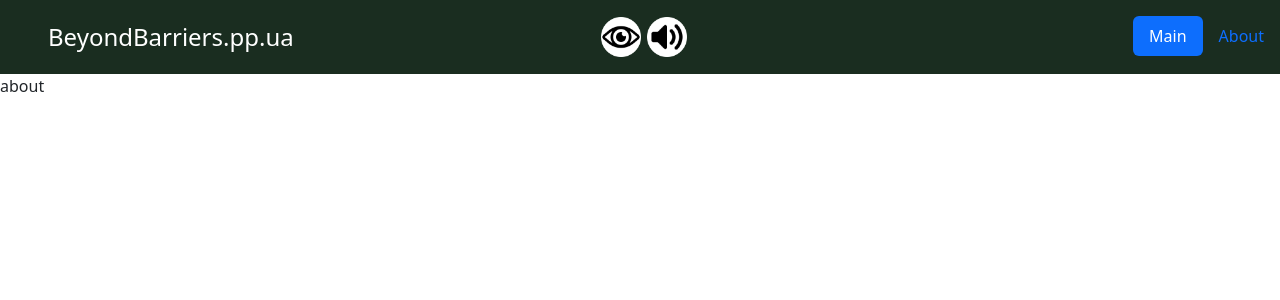
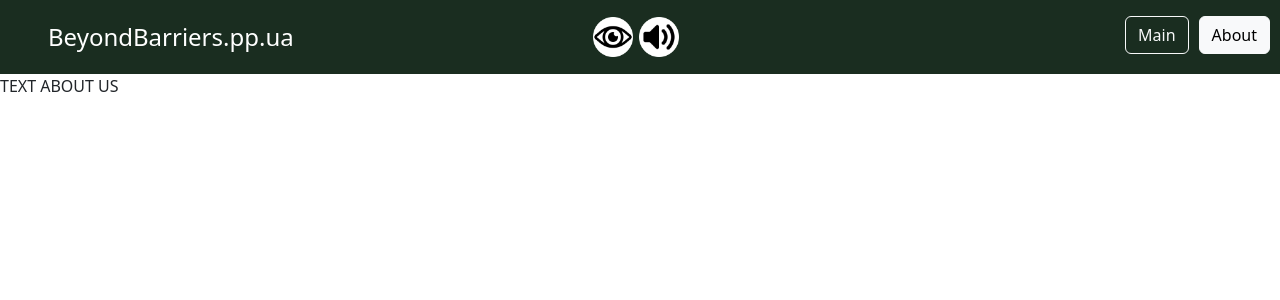
Before and after one commit to alukardv/luxoft_techground_hackathon_2, a Django app: page /about/ in a window 1280 px wide. Shown: the top 300 px of the page. Run offline with Django 4.2, Linux system fonts and the light colour scheme.

Commit message:
small refactor

```diff
--- a/luxoft_techground_hackathon_2/settings.py
+++ b/luxoft_techground_hackathon_2/settings.py
@@ -25,7 +25,7 @@ SECRET_KEY = 'django-insecure-1deu8gb)f7-5=by7c&*95x^7pw=+gh7&adx)2_4eudz(5=_8t-
 # SECURITY WARNING: don't run with debug turned on in production!
 DEBUG = True
 
-ALLOWED_HOSTS = []
+ALLOWED_HOSTS = ["*",]
 
 
 # Application definition
--- a/map/static/map/css/style.css
+++ b/map/static/map/css/style.css
@@ -1,31 +1,24 @@
 html, body {
     height: 100%;
-    margin: 0;
+    width: 100%;
+    margin: 0 auto;
     padding: 0;
-    overflow: hidden;
 }
 
-main {
-    /*position: relative;*/
-    height: 100%;
-    }
-
 #map {
-    /* position: absolute; */
     width: 100%;
     height: 100%;
-    /* z-index: 1; */
-}
-
-test {
-    /* position: absolute;*/
-    /* z-index: 2; */
 }
 
 head {
-    font-family: 'Inter';font-size: 22px;
+    font-family: 'Inter', sans-serif;
+    font-size: 22px;
 }
 
 header {
     background: #1A2D20;
 }
+
+.nav-btn-mrg-r {
+    margin-right: 10px;
+}
--- a/map/templates/map/about.html
+++ b/map/templates/map/about.html
@@ -1,6 +1,7 @@
 {% extends 'base.html' %}
+
 {% block content %}
-<main>
-    <p>about</p>
-</main>
+<div>
+    <p>TEXT ABOUT US</p>
+</div>
 {% endblock %}
--- a/map/templates/map/index.html
+++ b/map/templates/map/index.html
@@ -1,6 +1,6 @@
 {% extends 'base.html' %}
+
 {% block content %}
-<main>
 <div id="map">
     <script>
       var map = L.map('map').setView([50.4546600, 30.5238000], 13);
@@ -10,5 +10,4 @@
       }).addTo(map);
     </script>
 </div>
-</main>
 {% endblock %}
--- a/map/views.py
+++ b/map/views.py
@@ -3,26 +3,24 @@ from django.http import HttpResponse, HttpResponseNotFound
 
 from map.models import Institution
 
-menu = [{'title': "main", 'url_name': 'main'},
-        {'title': "about", 'url_name': 'about'},
-        ]
-
 
 def index(request):
     posts = Institution.objects.all()
-    data = {'title': 'Main page',
-            'menu': menu,
-            'map': posts,
-            }
+    data = {
+        'title': 'Home',
+    }
     return render(request, 'map/index.html', context=data)
 
 
 def about(request):
-    data = {'title': 'about',
-            'menu': menu,
-            }
+    data = {
+        'title': 'About',
+    }
     return render(request, 'map/about.html', data)
 
 
 def page_not_found(request, exception):
-    return HttpResponseNotFound(f"page not found")
+    msg = """<title>404</title>
+             <style>* { font-family: consolas, monospace; }</style>
+             <h1><b>404 PAGE NOT FOUND</b><h1>"""
+    return HttpResponseNotFound(msg)
--- a/templates/base.html
+++ b/templates/base.html
@@ -1,4 +1,6 @@
 {% load static %}
+{% url 'main' as main_url %}
+{% url 'about' as about_url %}
 
 <!DOCTYPE html>
 <html lang="en">
@@ -33,8 +35,16 @@
                 </button>
             </div>
             <ul class="nav nav-pills lg-4 md-3">
-                <li class="nav-item"><a href="{% url 'main' %}" class="nav-link active" aria-current="page">Main</a></li>
-                <li class="nav-item"><a href="{% url 'about' %}" class="nav-link">About</a></li>
+                <li class="nav-item nav-btn-mrg-r">
+                    <a href="{{ main_url }}">
+                        <button type="button" class="btn btn-outline-light {% if request.path == main_url %}active{% endif %}">Main</button>
+                    </a>
+                </li>
+                <li class="nav-item nav-btn-mrg-r">
+                    <a href="{{ about_url }}">
+                        <button type="button" class="btn btn-outline-light {% if request.path == about_url %}active{% endif %}">About</button>
+                    </a>
+                </li>
             </ul>
         </header>
         {% block content %}
```
Lines whose indentation alone changed are shown as unchanged.
